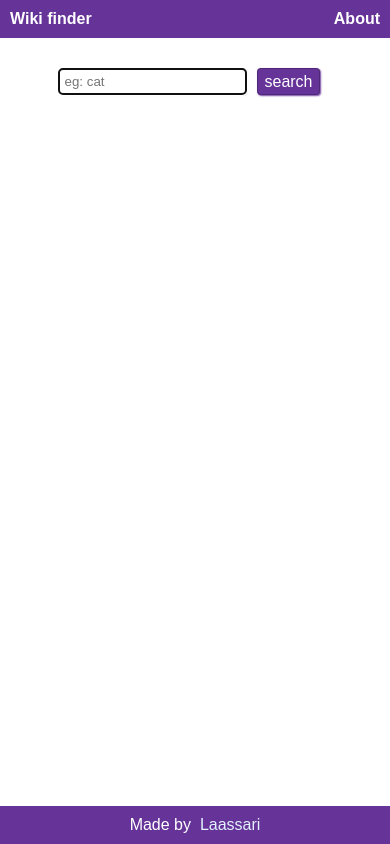
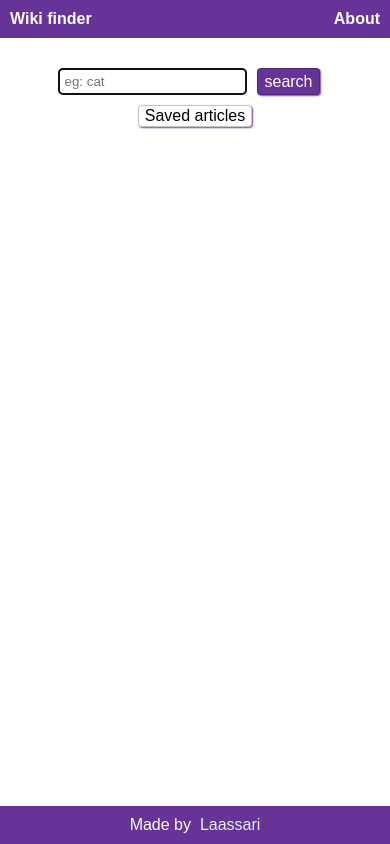
Before and after one commit to Laassari/wikipedia-viewer, a website: page app/index.html in a window 390 px wide. Drawn offline with Linux system fonts and the light colour scheme.

Commit message:
add show saved articles

```diff
--- a/app/index.html
+++ b/app/index.html
@@ -23,6 +23,7 @@
   <div class="search-bar">
     <input type="text" id="searchbox" placeholder="eg: cat" autofocus>
     <input type="submit" value="search" id="search">
+    <button class="saved-articles" id="saved-articles">Saved articles</button>
   </div>
 
 
--- a/app/index.js
+++ b/app/index.js
@@ -11,6 +11,7 @@ const backButton = document.querySelector('.back')
 let dbPromise //indexedDB
 let articleObject
 const offlineSwitch = document.getElementById('offline-switch')
+const savedArticlesBtn = document.getElementById('saved-articles')
 
 searchButton.addEventListener('click', () => handleSearch (searchInput.value))
 
@@ -41,6 +42,11 @@ backButton.addEventListener('click', () => { //hide the full article
 //offline/online state
 addEventListener('online', handleNetworkChange)
 addEventListener('offline', handleNetworkChange)
+
+//show saved articles
+savedArticlesBtn.addEventListener('click', () => {
+  showSavedArticles()
+})
 
 // Service worker stuff 💪 💪
 if ('serviceWorker' in navigator) {
@@ -181,6 +187,15 @@ async function handleNetworkChange(event) {
   if (!isOnline) {
     const prmt = confirm('you\'re offline! read offline articles?')
     if (prmt) {
+      showSavedArticles()
+    }
+
+  }
+}
+
+
+async function showSavedArticles() {
+
   const res = await dbPromise.then(async db => {
     const tx = db.transaction('article', 'readonly')
     const store = tx.objectStore('article')
@@ -194,6 +209,3 @@ async function handleNetworkChange(event) {
   })
   renderArticles(articles)
 }
-
-  }
-}
--- a/app/style.css
+++ b/app/style.css
@@ -65,6 +65,22 @@ nav a {
   box-shadow: 1px 1px 1px 0px rgba(102, 51, 153, 0.5), 1px 1px 2px 0px rgba(102, 51, 153, 0.58);
 }
 
+.saved-articles {
+  background: #6390;
+  color: #000;
+  border: 1px solid #0000003b;
+  border-radius: 4px;
+  margin: 0 12px 0 0;
+  align-self: normal;
+  font-size: 1rem;
+  box-shadow: 1px 1px 1px 0 rgba(102,51,153,.5), 1px 1px 2px 0 rgba(102,51,153,.58);
+}
+
+@media screen and (max-width: 400px) {
+  .saved-articles {
+    margin: 10px 20px
+  }
+}
 
 .wrapper {
   margin: 0 auto;
```
Lines whose indentation alone changed are shown as unchanged.
